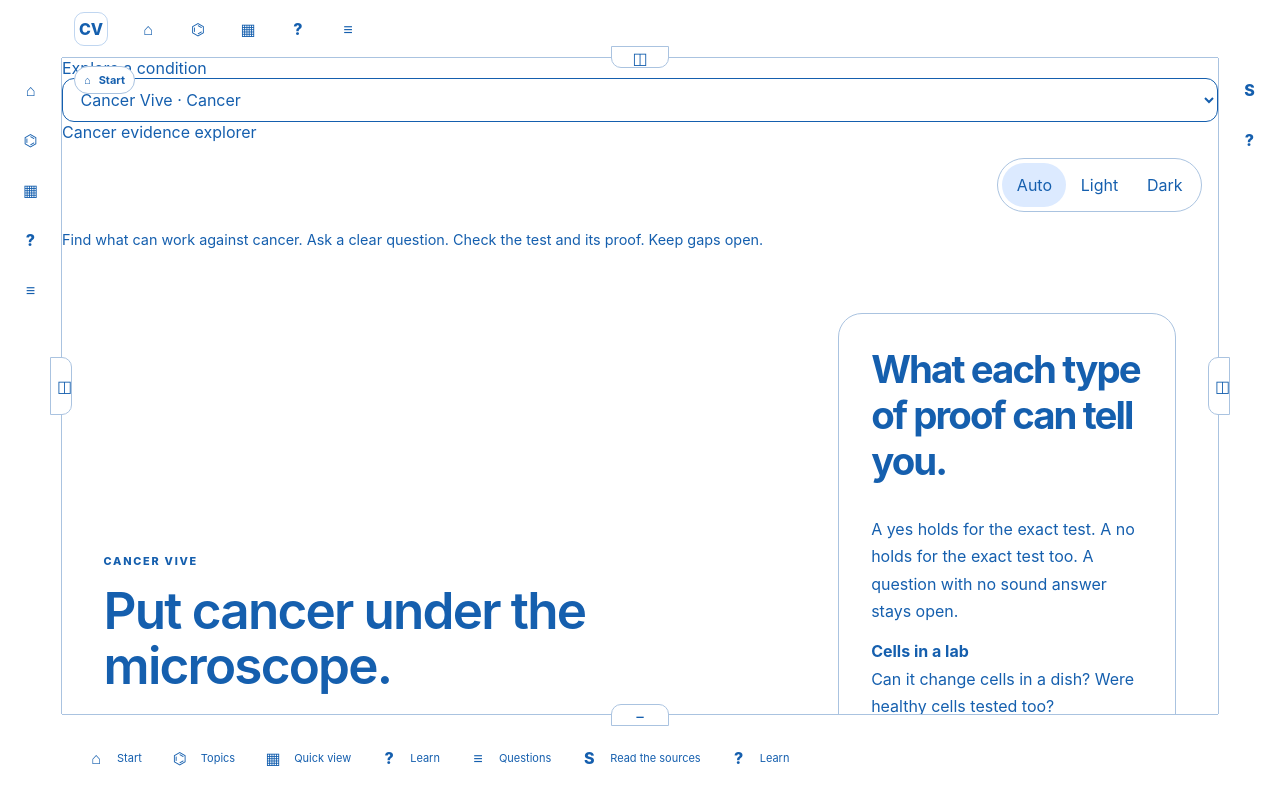
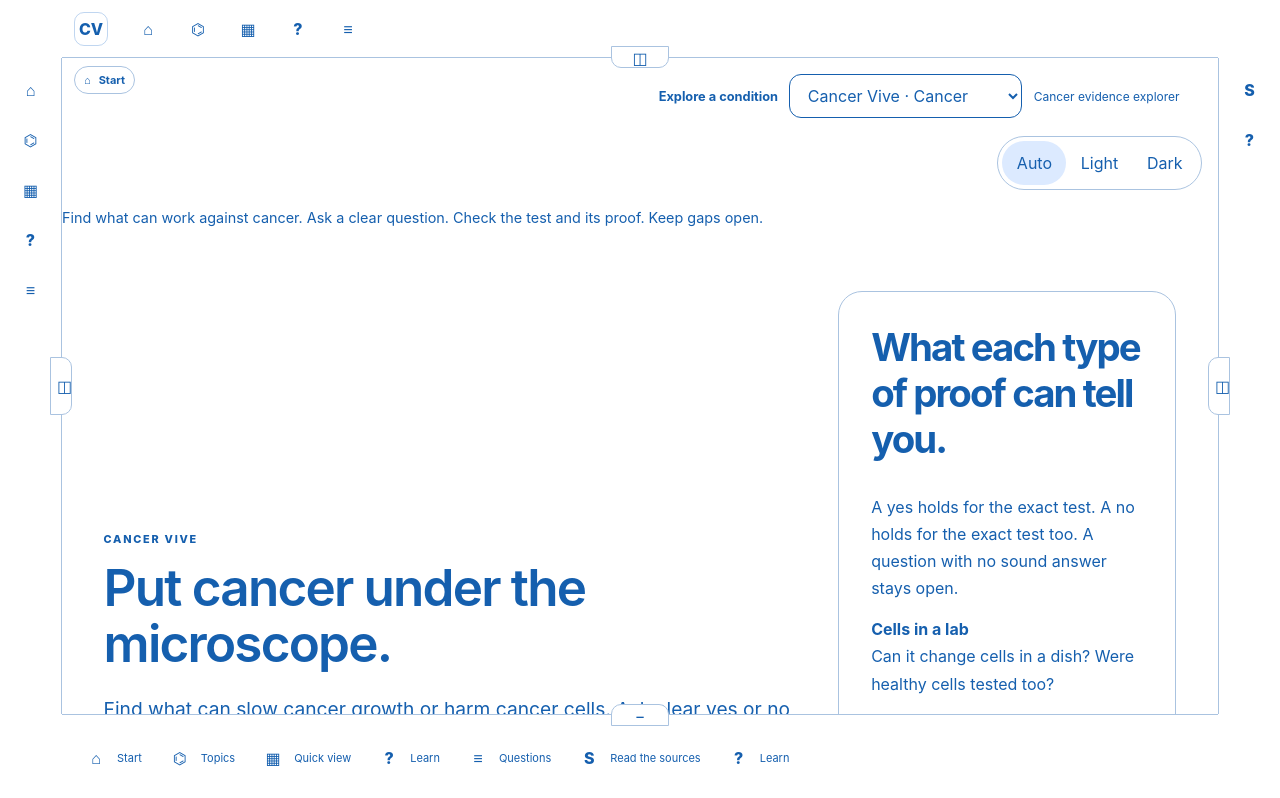
Before and after one commit to marvelousempire/cancer-vive, a React (Vite) app: page / in a window 1280 px wide. Shown: the top 798 px of the page. Built offline with nearby package versions, Linux system fonts and the light colour scheme.

Commit message:
feat(diabetes): switch subject without replacing cancer template

```diff
--- a/src/styles.css
+++ b/src/styles.css
@@ -782,3 +782,10 @@ dd { margin: 0; color: var(--soft); font-size: .82rem; line-height: 1.58; }
 .evidence-harm { color: var(--amber); border-color: var(--amber); }
 .evidence-cells { color: var(--mint); }
 .evidence-education, .evidence-other { color: var(--blue); }
+
+/* Shared shell subject selector: changes copy, not theme/layout. */
+.subject-control { display:flex; align-items:center; justify-content:flex-end; gap:.7rem; flex-wrap:wrap; padding:1rem max(1rem,3vw) .1rem; }
+.subject-control label { font-size:.8rem; color:var(--soft); font-weight:750; }
+.subject-control select { width:auto; min-width:210px; max-width:100%; }
+.subject-control span { color:var(--muted); font-size:.75rem; }
+@media (max-width: 650px) { .subject-control { justify-content:flex-start; } .subject-control select { width:100%; } }
```
